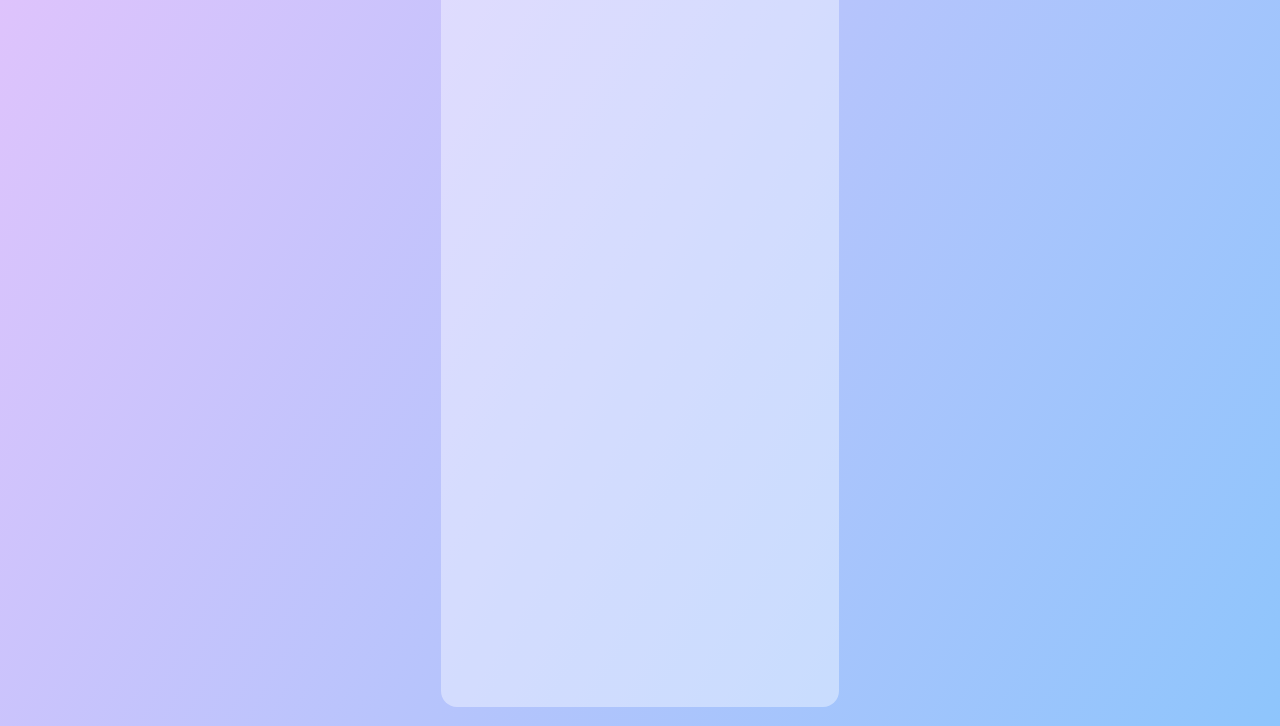
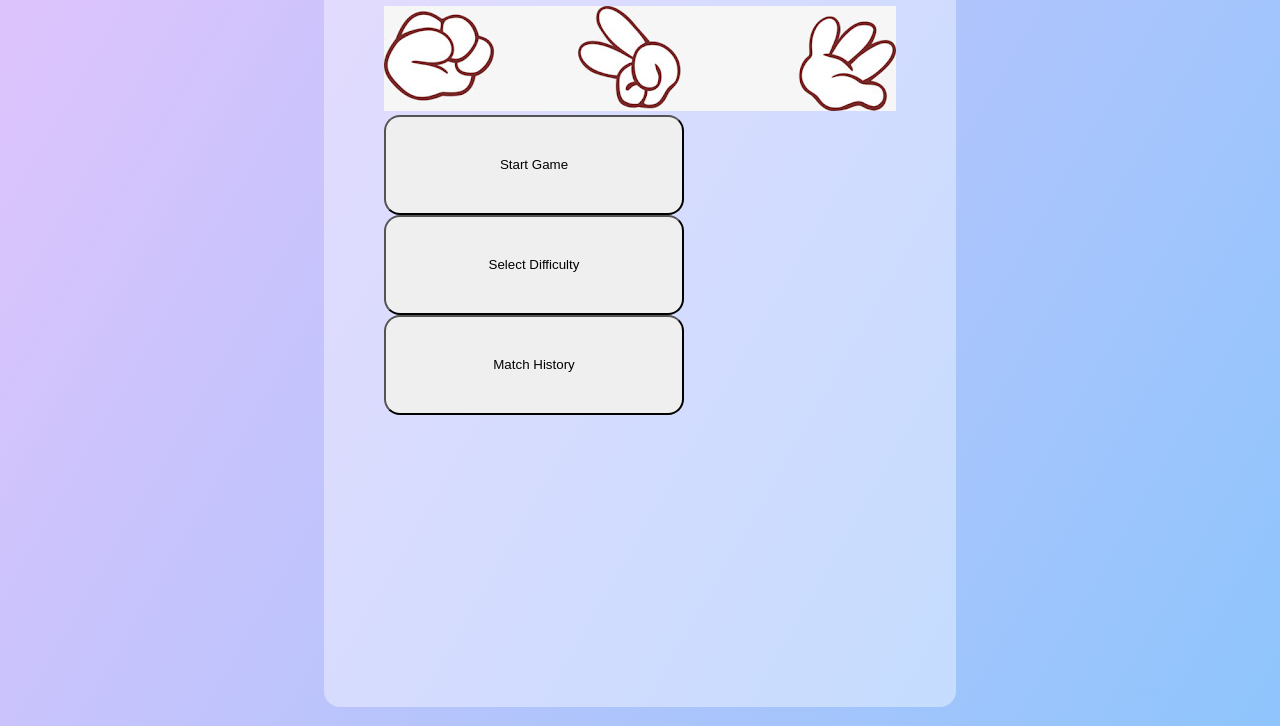
Before and after one commit to JasonAtYork/rock-paper-scissors1012, a website: page src/Front.html in a window 1280 px wide. Shown: the part 74-800 px from the top of the page. Drawn offline with Linux system fonts and the light colour scheme.

Commit message:
Coding in Progress

```diff
--- a/src/Front.css
+++ b/src/Front.css
@@ -25,3 +25,10 @@ h1{
     border-radius: 1rem;
     margin: auto;
 }
+.button{
+    text-align: center;
+    border-radius: 1rem;
+    width:300px;
+    height:100px;
+
+}
--- a/src/Front.html
+++ b/src/Front.html
@@ -8,7 +8,14 @@
 
 <div id = "content">
     <h1>Rock Paper Scissors</h1>
+    <div><img src = RPS1.jpg alt = "Rock Paper Scissors"></div>
+    <div>
+        <button class = "button" type = "submit">Start Game</button><br>
+        <button class = "button" type = "submit">Select Difficulty</button><br>
+        <button class = "button" type = "submit">Match History</button>
+    </div>
 </div>
+
 
 </body>
 </html>
```
Also changed, not shown: src/RPS1.jpg (added).
